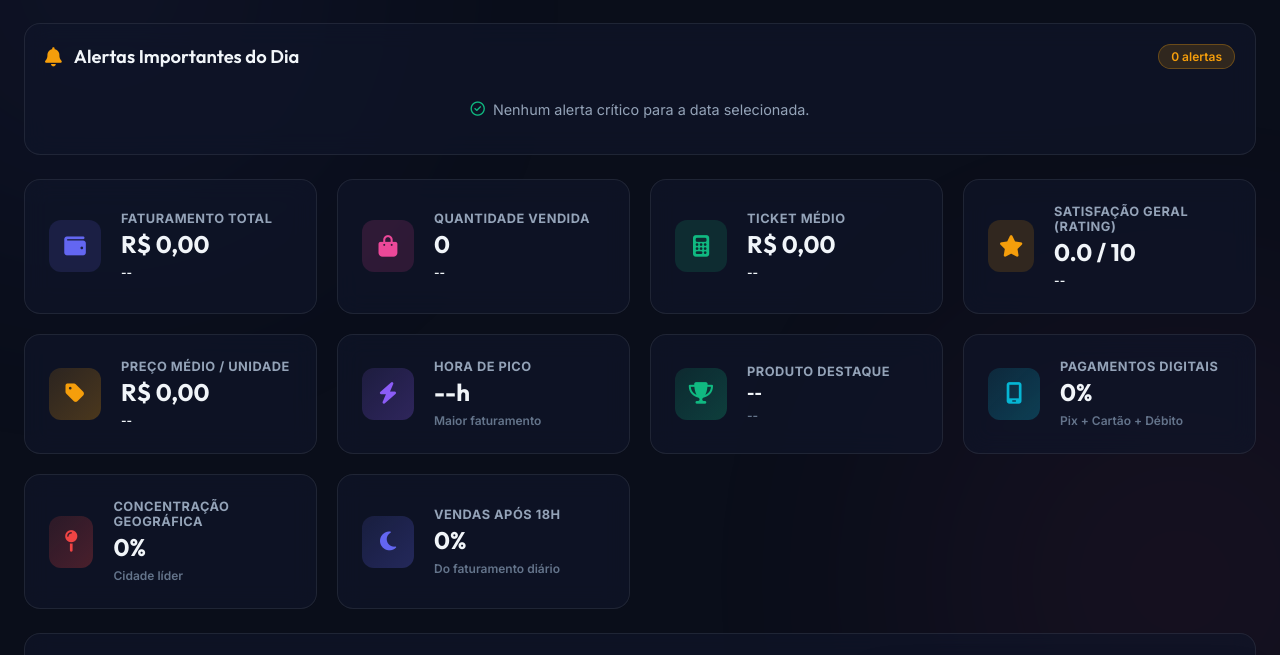
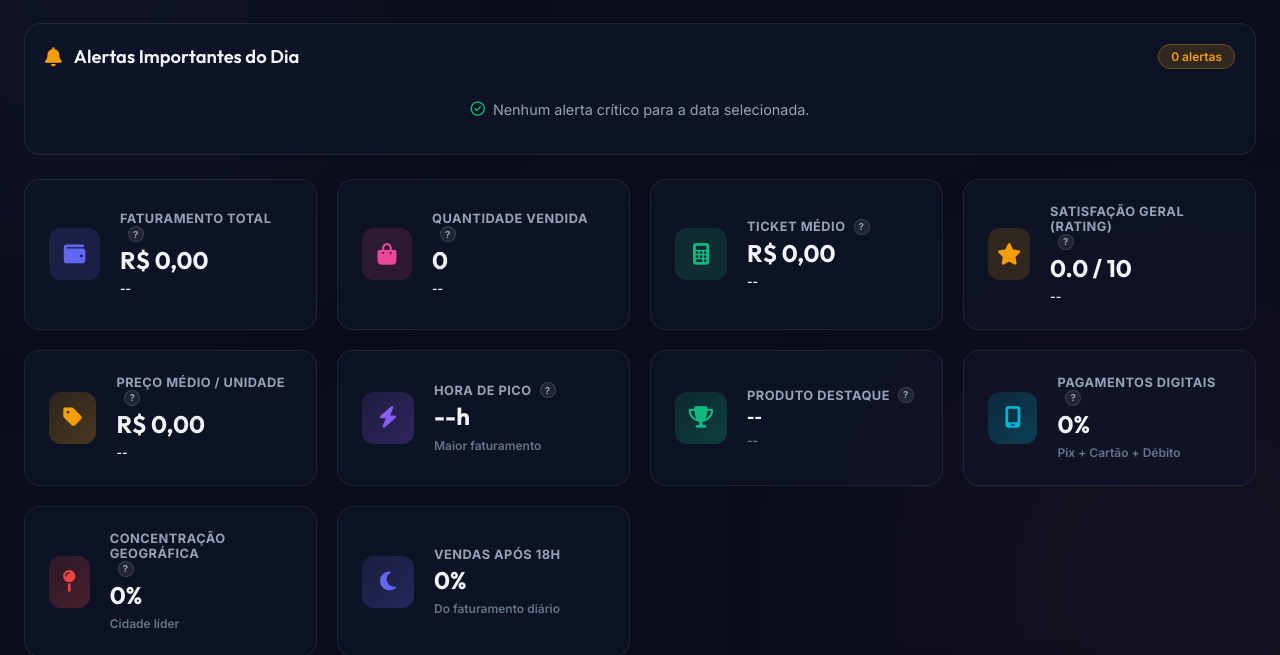
Before and after one commit to 2Nprogramador/monitoramento-ativo-de-dados, a plain HTML site: page frontend/index.html in a window 1280 px wide. Shown: the part 119-774 px from the top of the page. Drawn offline with nearby package versions, Linux system fonts and the light colour scheme; no server answers.

Commit message:
fix: rewrite tooltip matching logic to be encoding and CSS agnostic (v1.0.11)

```diff
--- a/frontend/app.js
+++ b/frontend/app.js
@@ -582,98 +582,98 @@ function showToast(message, type = 'info') {
 
 // --- HELPERS DE NEGOCIO ---
 const helperMappings = {
-    'Faturamento Total': {
+    'faturamentototal': {
         desc: 'Soma total de todas as vendas realizadas na data selecionada.',
-        dor: 'Falta de visibilidade imediata sobre a receita diária do negócio.'
+        dor: 'Falta de visibilidade imediata sobre a receita diaria do negocio.'
     },
-    'Quantidade Vendida': {
-        desc: 'Número total de itens vendidos no dia.',
-        dor: 'Desconhecimento do volume de saída de estoque diário.'
+    'quantidadevendida': {
+        desc: 'Numero total de itens vendidos no dia.',
+        dor: 'Desconhecimento do volume de saida de estoque diario.'
     },
-    'Ticket Médio': {
-        desc: 'Faturamento Total dividido pelo número de vendas (clientes) no dia.',
-        dor: 'Dificuldade em entender quanto cada cliente gasta em média.'
+    'ticketmdio': {
+        desc: 'Faturamento Total dividido pelo numero de vendas (clientes) no dia.',
+        dor: 'Dificuldade em entender quanto cada cliente gasta em media.'
     },
-    'Satisfação Geral (Rating)': {
-        desc: 'Média das notas (1 a 10) dadas pelos clientes às compras do dia.',
-        dor: 'Falta de termômetro sobre a qualidade do serviço ou produto percebida.'
+    'satisfaogeralrating': {
+        desc: 'Media das notas (1 a 10) dadas pelos clientes as compras do dia.',
+        dor: 'Falta de termometro sobre a qualidade do servico ou produto.'
     },
-    'Preço Médio / Unidade': {
+    'preomdiounidade': {
         desc: 'Faturamento Total dividido pela Quantidade de itens vendidos.',
-        dor: 'Não saber se os clientes estão levando itens mais baratos ou mais caros (poder de compra).'
+        dor: 'Nao saber se clientes levam itens mais baratos ou mais caros.'
     },
-    'Hora de Pico': {
-        desc: 'A hora do dia (0-23h) em que houve o maior volume financeiro de vendas.',
-        dor: 'Incapacidade de alocar equipe extra de forma eficiente nos horários de maior fluxo.'
+    'horadepico': {
+        desc: 'A hora do dia (0-23h) com o maior volume financeiro de vendas.',
+        dor: 'Incapacidade de alocar equipe de forma eficiente nos picos.'
     },
-    'Produto Destaque': {
+    'produtodestaque': {
         desc: 'A linha de produtos que gerou a maior receita no dia.',
-        dor: 'Dificuldade em identificar rapidamente qual categoria impulsionou o faturamento.'
+        dor: 'Dificuldade em identificar rapidamente qual categoria traciona vendas.'
     },
-    'Pagamentos Digitais': {
-        desc: 'Percentual de vendas pagas via Pix, Cartão de Crédito ou Débito.',
-        dor: 'Risco e custo de gerenciar muito dinheiro em espécie no caixa físico.'
+    'pagamentosdigitais': {
+        desc: 'Percentual de vendas pagas via Pix, Cartao de Credito ou Debito.',
+        dor: 'Risco e custo de gerenciar muito dinheiro em especie no caixa fisico.'
     },
-    'Concentração Geográfica': {
-        desc: 'O percentual que a cidade com mais vendas representa no faturamento total.',
-        dor: 'Risco de dependência excessiva do negócio em apenas uma região.'
+    'concentraogeogrfica': {
+        desc: 'O percentual que a cidade com mais vendas representa no faturamento.',
+        dor: 'Risco de dependencia excessiva do negocio em apenas uma regiao.'
     },
-    'Eficiência Noturna': {
-        desc: 'O percentual do faturamento diário que ocorre após o horário comercial padrão.',
-        dor: 'Dúvida sobre a viabilidade de manter a loja aberta no período noturno.'
+    'vendasapsrh': { // 'Vendas apos 18h'
+        desc: 'O percentual do faturamento diario que ocorre apos o horario comercial.',
+        dor: 'Duvida sobre a viabilidade de manter a loja aberta a noite.'
     },
     // Charts
-    'Desempenho por Cidade': {
-        desc: 'Comparativo de faturamento entre diferentes cidades. Variações mostram o crescimento vs. dia anterior.',
-        dor: 'Desconhecimento sobre quais filiais ou regiões puxam o faturamento para cima.'
+    'vendastotaisporcidade': { // 'Vendas Totais por Cidade'
+        desc: 'Comparativo de faturamento entre cidades. Variacoes mostram o crescimento.',
+        dor: 'Desconhecimento sobre quais filiais ou regioes puxam o faturamento.'
     },
-    'Vendas por Hora': {
-        desc: 'Distribuição do faturamento ao longo do dia.',
-        dor: 'Não entender a dinâmica de fluxo de caixa intra-dia.'
+    'faturamentoporhora': { // 'Faturamento por Hora'
+        desc: 'Distribuicao do faturamento ao longo do dia.',
+        dor: 'Nao entender a dinamica de fluxo de caixa intra-dia.'
     },
-    'Vendas por Linha de Produto': {
+    'categoriasdeprodutos': { // 'Categorias de Produtos'
         desc: 'Volume de itens vendidos divididos por cada categoria de produto.',
         dor: 'Desconhecimento sobre giro de estoque e mix de produtos popular.'
     },
-    'Métodos de Pagamento': {
+    'mtodosdepagamento': { // 'Mtodos de Pagamento'
         desc: 'Faturamento fatiado pelas diferentes formas de pagamento.',
-        dor: 'Falta de dados para renegociar taxas com adquirentes ou incentivar Pix.'
+        dor: 'Falta de dados para renegociar taxas com adquirentes.'
     },
-    'Perfil do Cliente': {
-        desc: 'Proporção de compradores identificados como Homem ou Mulher.',
-        dor: 'Falta de clareza do perfil demográfico para direcionar marketing.'
+    'perfildocliente': {
+        desc: 'Proporcao de compradores identificados como Homem ou Mulher.',
+        dor: 'Falta de clareza do perfil demografico para direcionar marketing.'
     },
-    'Faturamento por Gênero': {
-        desc: 'Volume financeiro (R$) total trazido por cada gênero.',
-        dor: 'Marketing focando em um público que traz volume de pessoas, mas não receita.'
+    'faturamentoporgnero': {
+        desc: 'Volume financeiro (R$) total trazido por cada genero.',
+        dor: 'Marketing focando em um publico que traz volume mas nao receita.'
     },
-    'Preço Médio por Produto (UPV)': {
-        desc: 'Valor médio que os clientes estão pagando por cada unidade dentro de cada categoria.',
+    'preomdioporprodutoupv': {
+        desc: 'Valor medio que os clientes estao pagando por cada unidade nas categorias.',
         dor: 'Dificuldade em precificar produtos ou identificar categorias subvalorizadas.'
     },
-    'Faturamento Diurno vs. Noturno': {
+    'faturamentodiurnovsnoturno': {
         desc: 'Comparativo da receita antes das 18h (Diurno) e a partir das 18h (Noturno).',
-        dor: 'Falta de dados para otimizar os turnos da equipe de vendas ou segurança.'
+        dor: 'Falta de dados para otimizar os turnos da equipe de vendas.'
     },
     // Alertas
-    'Insights e Alertas Automáticos': {
-        desc: 'Motor de regras que monitora ativamente as métricas e alerta para anomalias, variações bruscas ou metas atingidas.',
-        dor: 'Ter que analisar dezenas de números cruamente para descobrir se algo está bom ou ruim (Carga cognitiva para o gestor).'
+    'insightsealertasautomticos': {
+        desc: 'Motor de regras que alerta para anomalias, variacoes bruscas ou metas.',
+        dor: 'Ter que analisar dezenas de numeros manualmente (Carga cognitiva).'
     }
 };
 
 function inicializarHelpers() {
-    // Busca H3 (kpis, graficos) e H2 (alertas)
     const targetElements = document.querySelectorAll('.kpi-info h3, .chart-header h3, .section-title h2');
 
     targetElements.forEach(el => {
-        // Obter o texto ignorando tags HTML internas, para remover spans ou icones, se houver,
-        // embora no layout eles estao ao lado
-        const text = el.innerText.trim();
-        const mapping = helperMappings[text];
+        // Limpar o texto de acentos e caracteres especiais para casar perfeitamente
+        // Usa textContent para ignorar transformacoes CSS como UPPERCASE no innerText
+        const rawText = el.textContent || "";
+        const cleanKey = rawText.replace(/[^a-zA-Z]/g, '').toLowerCase();
+
+        const mapping = helperMappings[cleanKey];
 
         if (mapping) {
-            // Verificar alinhamento para evitar corte do tooltip nos graficos da direita
             const isLeftEdge = el.closest('.chart-card:nth-child(even)');
             const tipClass = isLeftEdge ? ' tip-left' : '';
 
@@ -681,7 +681,7 @@ function inicializarHelpers() {
                 <div class="helper-wrapper${tipClass}">
                     <i class="helper-icon">?</i>
                     <div class="helper-tooltip">
-                        <div class="helper-tooltip-label">O que é</div>
+                        <div class="helper-tooltip-label">O que eh</div>
                         <div class="helper-tooltip-text">${mapping.desc}</div>
                         <div class="helper-tooltip-pain">
                             <div class="helper-tooltip-label">Dor Resolvida</div>
@@ -690,7 +690,7 @@ function inicializarHelpers() {
                     </div>
                 </div>
             `;
-            // Adiciona o tooltip sem quebrar o innerHTML atual
+            // Append do HTML do helper
             el.innerHTML = el.innerHTML + helperHtml;
         }
     });
--- a/frontend/index.html
+++ b/frontend/index.html
@@ -286,6 +286,6 @@
     <!-- Chart.js de alta performance -->
     <script src="https://cdn.jsdelivr.net/npm/chart.js"></script>
     <!-- Script lógico principal -->
-    <script src="app.js?v=1.0.10"></script>
+    <script src="app.js?v=1.0.11"></script>
 </body>
 </html>
```
Also changed, not shown: 2 other files.
